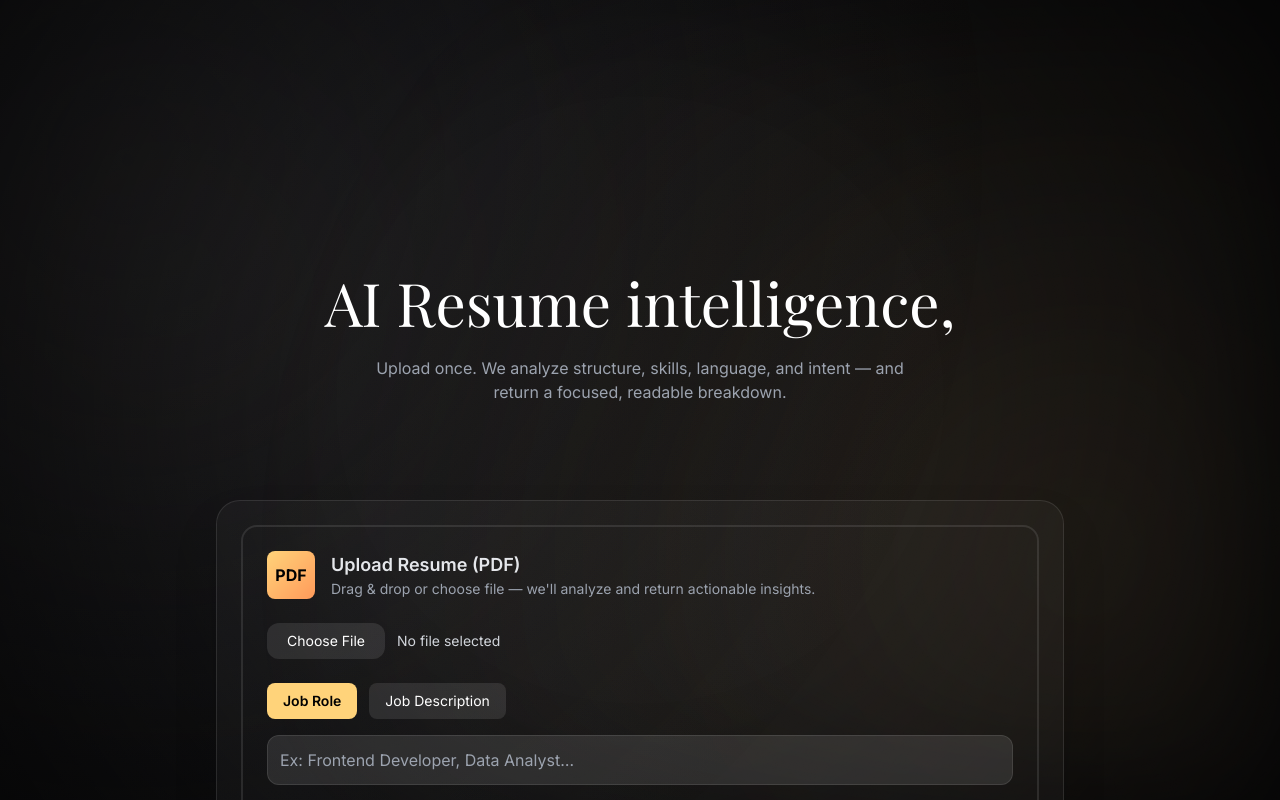
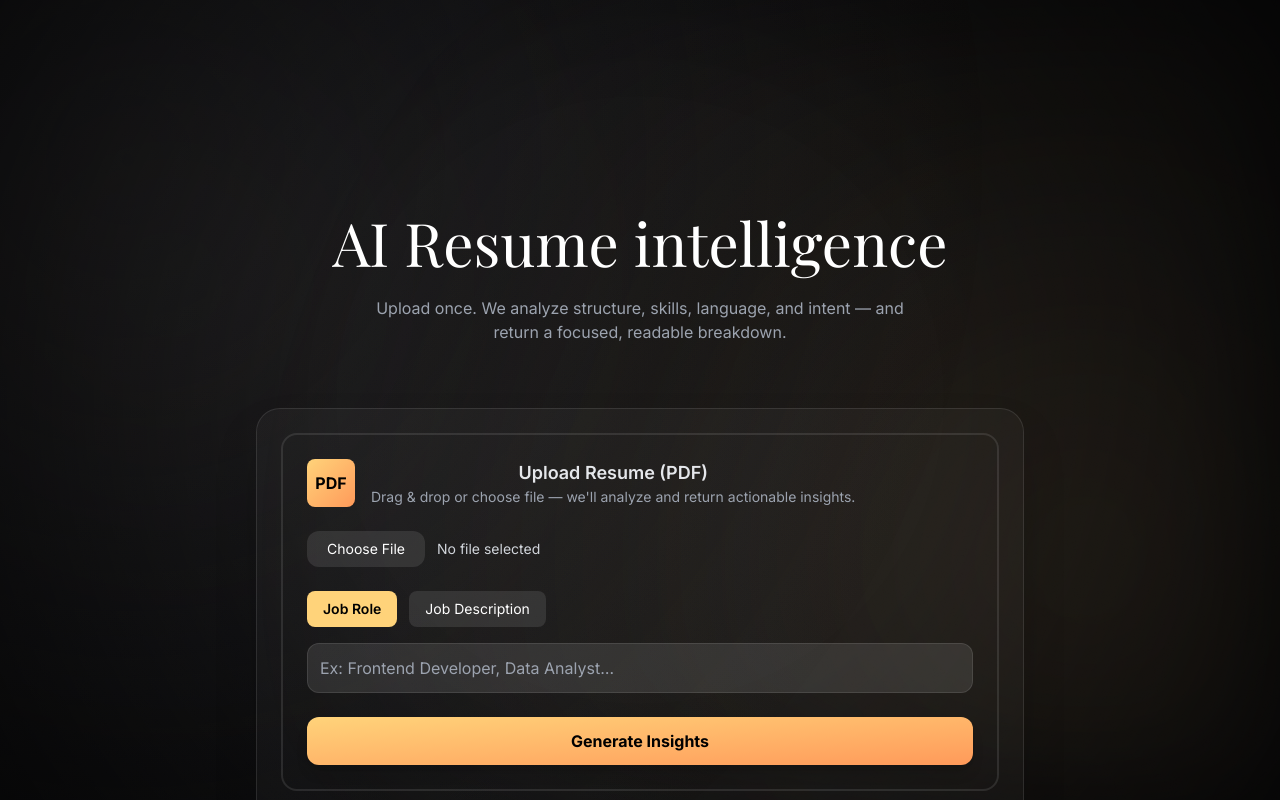
Before and after one commit to wndrthndr/CVision, a Next.js app in the folder client/: page / in a window 1280 px wide. Shown: the top 800 px of the page. Built offline with nearby package versions, Linux system fonts and the light colour scheme.

Commit message:
Update page.jsx

```diff
--- a/client/app/page.jsx
+++ b/client/app/page.jsx
@@ -1,37 +1,74 @@
 'use client';
 
-import { useState } from 'react';
+import { useEffect, useRef, useState } from 'react';
+import gsap from 'gsap';
 import ResumeUploader from '../components/ResumeUploader';
 import ResultsNarrative from '../components/ResultsPanel';
 
 export default function ResonancePage() {
   const [analysis, setAnalysis] = useState(null);
+  const pageRef = useRef(null);
+
+  /* Page intro choreography */
+  useEffect(() => {
+    gsap.fromTo(
+      pageRef.current.children,
+      { opacity: 0, y: 30 },
+      {
+        opacity: 1,
+        y: 0,
+        stagger: 0.15,
+        duration: 1,
+        ease: 'power3.out',
+      }
+    );
+  }, []);
 
   return (
-    <div className="max-w-4xl mx-auto px-6 pt-36 pb-40">
-      {/* HERO */}
-      <section className="text-center">
+    <main
+      ref={pageRef}
+      className="relative min-h-screen flex flex-col items-center text-white"
+    >
+      {/* ============================= */}
+      {/* HERO + UPLOAD (Single Section) */}
+      {/* ============================= */}
+      <section className="w-full min-h-screen flex flex-col items-center justify-center px-6">
+        <div className="max-w-3xl w-full text-center">
           <h1 className="font-display text-5xl md:text-6xl leading-tight">
-         AI  Resume intelligence,<br />
+            AI Resume intelligence
           </h1>
 
           <p className="text-gray-400 mt-6 max-w-xl mx-auto">
             Upload once. We analyze structure, skills, language, and intent —
             and return a focused, readable breakdown.
           </p>
+
+          {/* Upload sits inside hero — intentional */}
+          <div className="mt-16">
+            <ResumeUploader onResult={setAnalysis} />
+          </div>
+        </div>
       </section>
 
-      {/* UPLOADER */}
-      <section className="section-spacing">
-        <ResumeUploader onResult={setAnalysis} />
-      </section>
+      {/* ============================= */}
+      {/* SOFT DIVIDER */}
+      {/* ============================= */}
+      {analysis && (
+        <div className="w-full flex justify-center">
+          <div className="w-[1px] h-24 bg-gradient-to-b from-transparent via-white/20 to-transparent" />
+        </div>
+      )}
 
-      {/* RESULTS */}
+      {/* ============================= */}
+      {/* RESULTS STORY */}
+      {/* ============================= */}
       {analysis && (
-        <section className="section-spacing">
+        <section className="w-full px-6 pb-40">
+          <div className="max-w-4xl mx-auto">
             <ResultsNarrative analysis={analysis} />
+          </div>
         </section>
       )}
-    </div>
+    </main>
   );
 }
```
Lines whose indentation alone changed are shown as unchanged.
